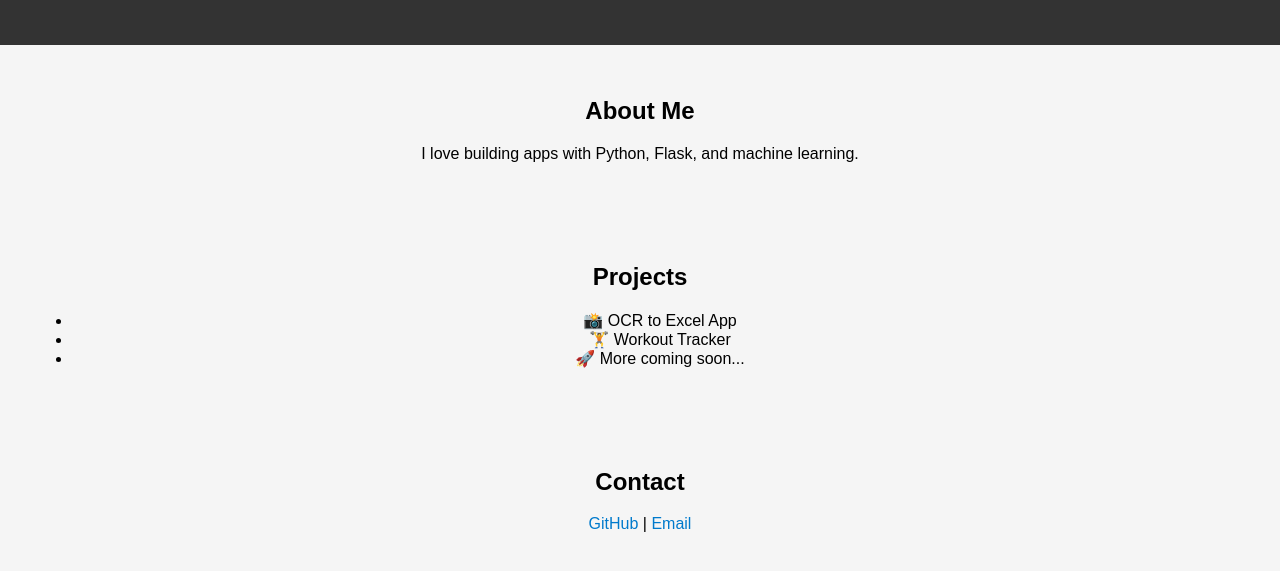
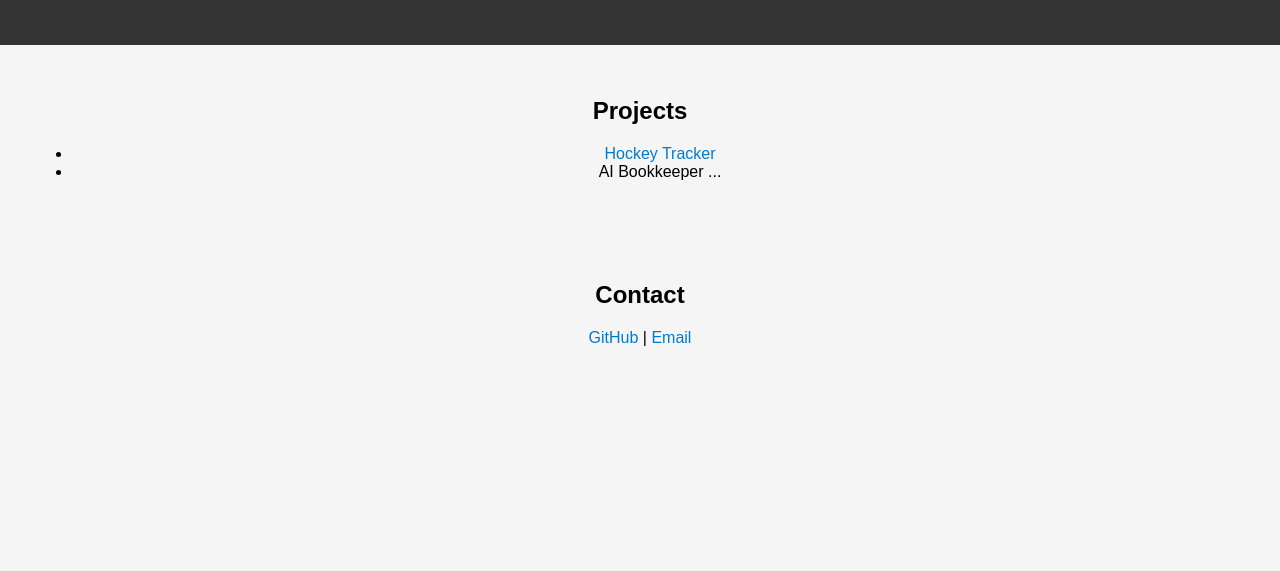
Before and after one commit to amaksym07/amaksym07.github.io, a plain HTML site: page index.html in a window 1280 px wide. Shown: the part 107-678 px from the top of the page. Drawn offline with Linux system fonts and the light colour scheme.

Commit message:
link to projects

```diff
--- a/index.html
+++ b/index.html
@@ -39,16 +39,10 @@
   </header>
 
   <section>
-    <h2>About Me</h2>
-    <p>I love building apps with Python, Flask, and machine learning.</p>
-  </section>
-
-  <section>
     <h2>Projects</h2>
     <ul>
-      <li>📸 OCR to Excel App</li>
-      <li>🏋️ Workout Tracker</li>
-      <li>🚀 More coming soon...</li>
+      <li><a href="https://github.com/amaksym07/hockey" target="_blank">Hockey Tracker</a></li>
+      <li>AI Bookkeeper ...</li>
     </ul>
   </section>
 
```
